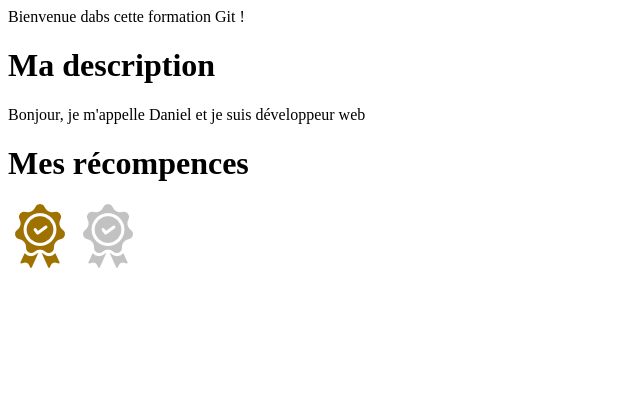
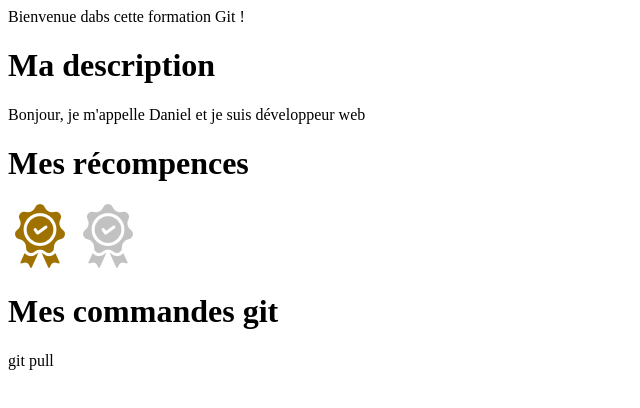
Before and after one commit to danylex1/CV_Daniel_ALEXIS_DEV1, a plain HTML site: page coursGit.html in a window 1280 px wide. Shown: the whole page, without its empty margins (0-640 px from the left). Drawn offline with Linux system fonts and the light colour scheme.

Commit message:
Ajout commande git pull

```diff
--- a/coursGit.html
+++ b/coursGit.html
@@ -27,5 +27,10 @@
             -->
         </p>
      </div>
+   <!-- Commandes git -->
+    <div>
+      <h1>Mes commandes git</h1>
+      <p>git pull</p>
+    </div>
 </body>
 </html>
```
